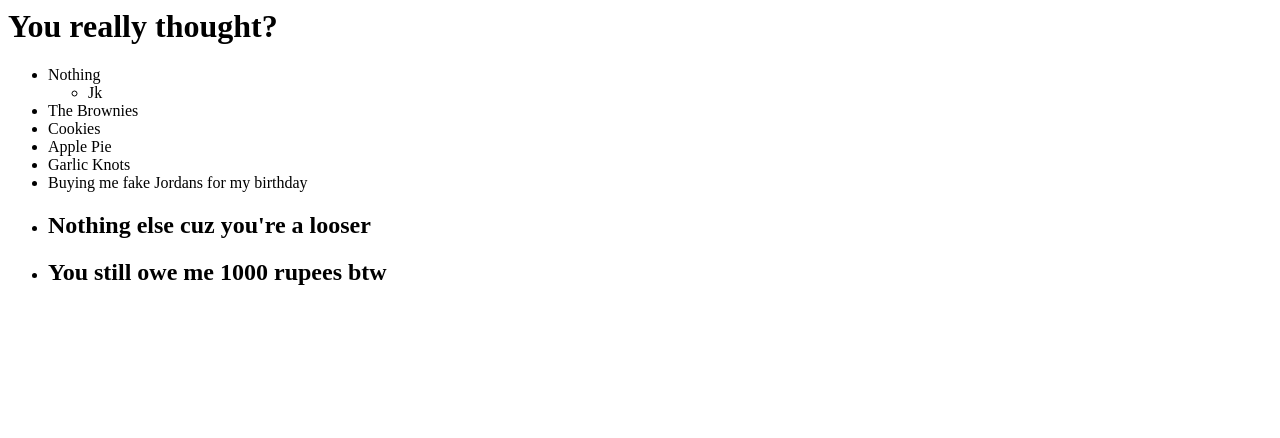
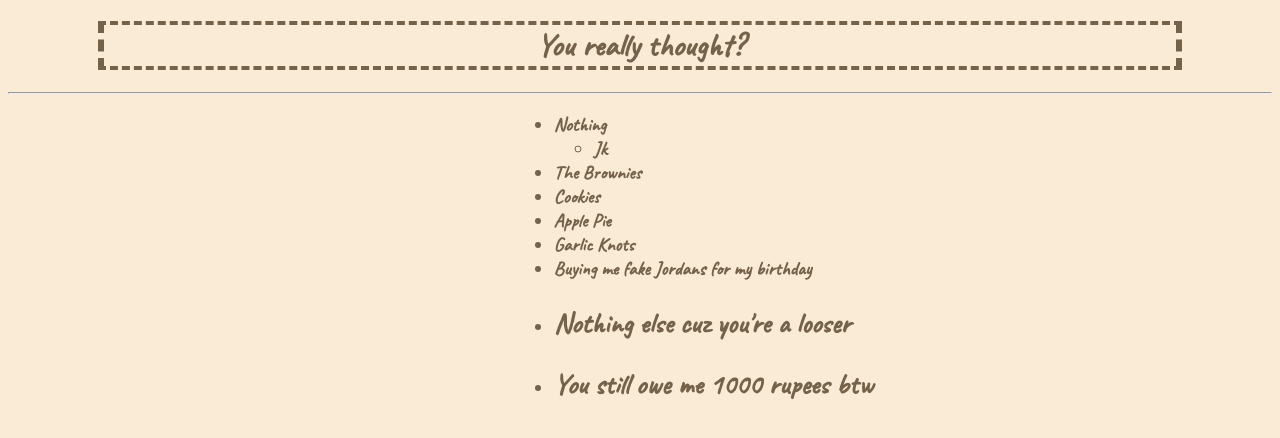
Before and after one commit to ellahihasnain74-bit/The-Porfolio, a plain HTML site: page public/Homework5.html/homework5.1.html in a window 1280 px wide. Drawn offline with Linux system fonts and the light colour scheme.

Commit message:
Update homework5.1.html

```diff
--- a/public/Homework5.html/homework5.1.html
+++ b/public/Homework5.html/homework5.1.html
@@ -1,4 +1,42 @@
+<!DOCTYPE html>
+<html lang="en">
+
+<head>
+    <meta charset="UTF-8">
+    <meta name="viewport" content="width=device-width, initial-scale=1.0">
+    <title>You Really Thought?</title>
+    <link rel="preconnect" href="https://fonts.googleapis.com">
+    <link rel="preconnect" href="https://fonts.gstatic.com" crossorigin>
+    <link href="https://fonts.googleapis.com/css2?family=Caveat&display=swap" rel="stylesheet">
+   <style>
+    body{
+        background-color: antiquewhite;
+        color: rgb(116, 98, 75);
+        font-family: caveat, cursive;
+    }
+
+    h1{
+        text-align: center;
+        border: dashed;
+        border-width: 4px 6px;
+        margin-left: 90px;
+        margin-right: 90px;
+    }
+
+    .division > .division-one{
+        width: 50%;
+        margin-left: 40%;
+        font-weight: 700;
+        font-size: larger;
+    }
+   </style>
+</head>
+
+<body>
+    <div class="division">
         <h1>You really thought?</h1>
+        <hr />
+        <div class="division division-one" id="classic">
             <ul>
                 <li>Nothing
                     <ul>
@@ -10,6 +48,15 @@
                 <li>Apple Pie</li>
                 <li>Garlic Knots</li>
                 <li>Buying me fake Jordans for my birthday</li>
-     <li><h2>Nothing else cuz you're a looser</h2></li>
-     <li><h2>You still owe me 1000 rupees btw</h2></li>
+                <li>
+                    <h2>Nothing else cuz you're a looser</h2>
+                </li>
+                <li>
+                    <h2>You still owe me 1000 rupees btw</h2>
+                </li>
             </ul>
+        </div>
+    </div>
+</body>
+
+</html>
```
Lines whose indentation alone changed are shown as unchanged.
